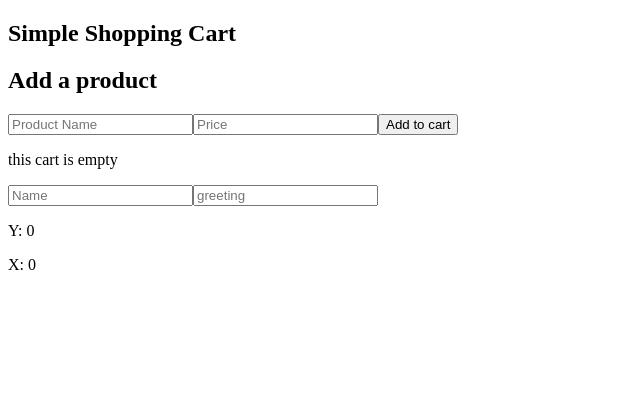
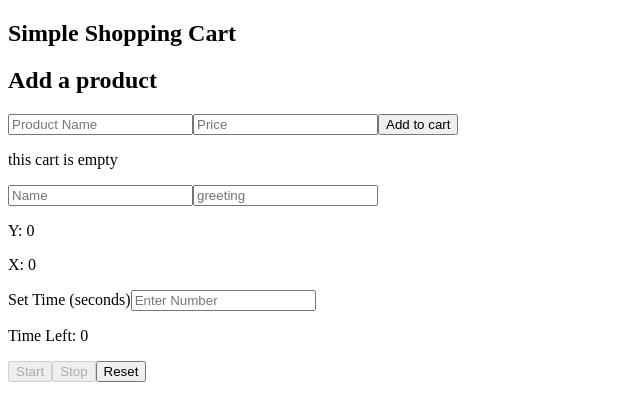
Before and after one commit to Ayub4702/React-Js-Dugsiiye, a React (Vite) app: page / in a window 1280 px wide. Shown: the top 420 px of the page, without its empty margins (0-640 px from the left). Built offline with nearby package versions, Linux system fonts and the light colour scheme.

Commit message:
countdown

```diff
--- a/src/App.jsx
+++ b/src/App.jsx
@@ -2,6 +2,7 @@
 import ShoppingCart from "./ShoppingCart"
 import UseEffecr from "./UseEffecr"
 import Exercise from "./Exercise"
+import TimerUseEffects from "./TimerUseEffect"
 
 function App (){
 
@@ -11,6 +12,7 @@ return (
   <ShoppingCart/>
   <UseEffecr/>
   <Exercise/>
+  <TimerUseEffects/>
 
   </>
 )
--- a/src/Exercise.jsx
+++ b/src/Exercise.jsx
@@ -11,8 +11,8 @@ function MyWindow() {
       });
     };
 
-    document.addEventListener("mousemove", sizeHandle), [];
-  });
+    document.addEventListener("mousemove", sizeHandle);
+  },[]);
 
   return (
     <div>
--- /dev/null
+++ b/src/TimerUseEffect.jsx
@@ -0,0 +1,64 @@
+import { useState, useEffect } from "react";
+
+function TimerUseEffect() {
+  const [input, setInput] = useState("");
+  const [time, setTime] = useState(0);
+  const [isRunning, setIsRunning] = useState(false);
+
+  const userInput = (e) => {
+    setInput(e.target.value);
+  };
+
+  useEffect(() => {
+    let timerId;
+
+    if (isRunning && time > 0) {
+      timerId = setInterval(() => {
+        setTime((prev) => prev - 1);
+      }, 1000);
+    }
+
+    return () => clearInterval(timerId);
+  }, [isRunning, time]);
+
+  const handleStart = () => {
+    setTime(input);
+    setIsRunning(true);
+  };
+
+  const handleStop = () => {
+    setIsRunning(false);
+  };
+
+  const handleReset = () => {
+    setIsRunning(false);
+  };
+
+  return (
+    <>
+      <p>
+        Set Time (seconds)
+        <input
+          type="number"
+          placeholder="Enter Number"
+          value={input}
+          onChange={userInput}
+        />
+      </p>
+
+      <p>Time Left: {time}</p>
+
+      <button onClick={handleStart} disabled={isRunning || !input}>
+        Start
+      </button>
+      <button onClick={handleStop} disabled={!isRunning}>
+        Stop
+      </button>
+      <button onClick={handleReset}>
+        Reset
+      </button>
+    </>
+  );
+}
+
+export default TimerUseEffect;
```
